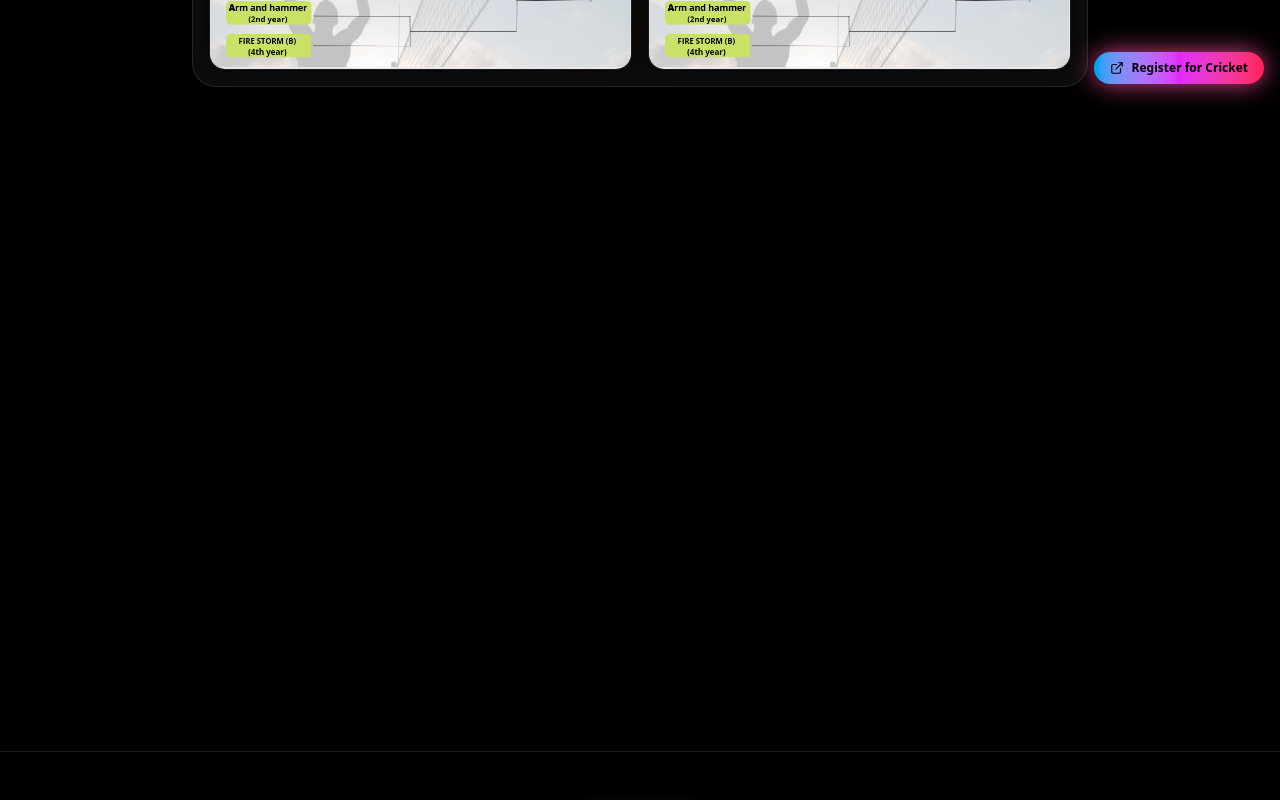
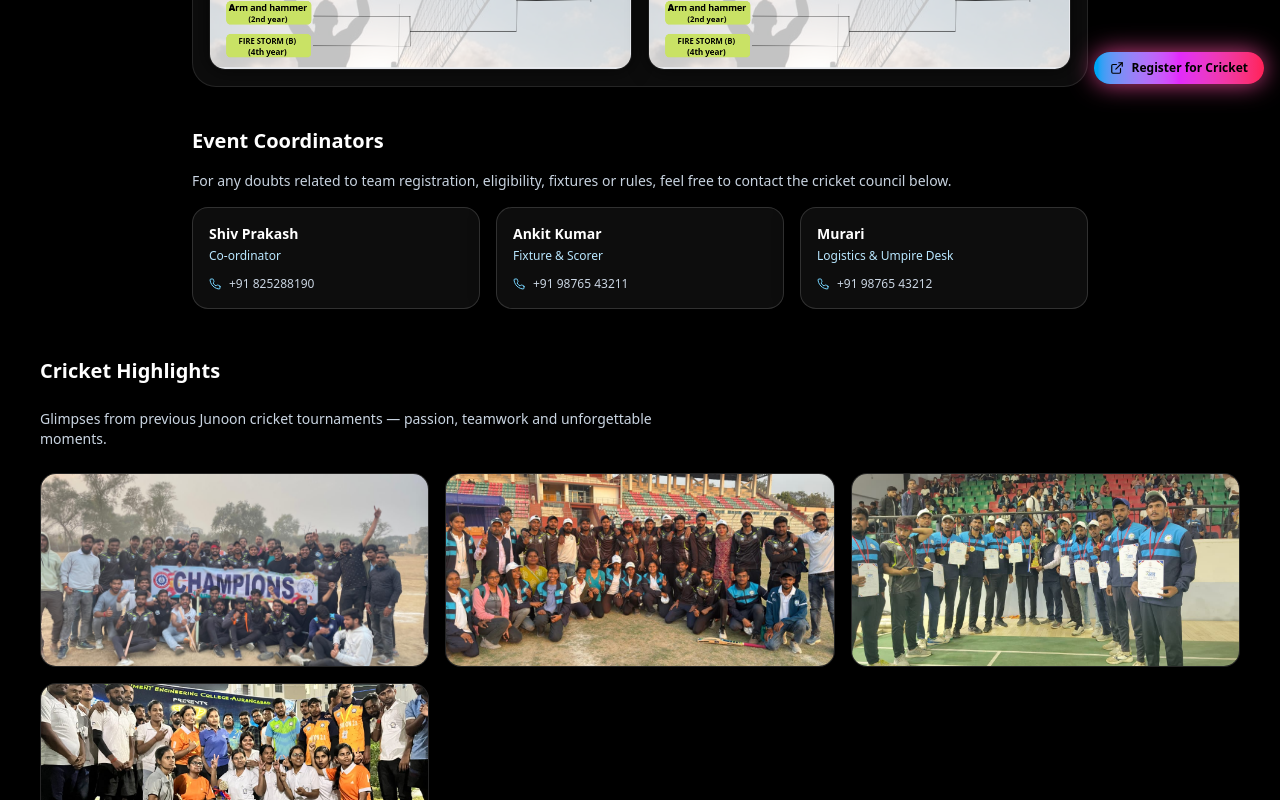
Before and after one commit to gecaurangabadsportsclub12-web/Umang_Junoon4.0, a React (Vite) app in the folder junoon4.0/: page /sports/cricket in a window 1280 px wide. Shown: the part 700-1500 px from the top of the page. Built offline with nearby package versions, Linux system fonts and the light colour scheme.

Commit message:
highlights

```diff
--- a/junoon4.0/src/pages/sports/armwrestling.jsx
+++ b/junoon4.0/src/pages/sports/armwrestling.jsx
@@ -37,23 +37,23 @@ const useReveal = () => {
   return { ref, visible };
 };
 
-// const coordinators = [
-//   {
-//     name: "Shiv Prakash",
-//     role: "Cricket Head",
-//     phone: "+91 98765 43210",
-//   },
-//   {
-//     name: "Ankit Kumar",
-//     role: "Fixture & Scorer",
-//     phone: "+91 98765 43211",
-//   },
-//   {
-//     name: "Murari",
-//     role: "Logistics & Umpire Desk",
-//     phone: "+91 98765 43212",
-//   },
-// ];
+const coordinators = [
+  {
+    name: "Shiv Prakash",
+    role: "Cricket Head",
+    phone: "+91 98765 43210",
+  },
+  {
+    name: "Ankit Kumar",
+    role: "Fixture & Scorer",
+    phone: "+91 98765 43211",
+  },
+  {
+    name: "Murari",
+    role: "Logistics & Umpire Desk",
+    phone: "+91 98765 43212",
+  },
+];
 
 const Cricket = () => {
   const header = useReveal();
@@ -213,7 +213,7 @@ const Cricket = () => {
         </section>
 
         {/* Coordinator section */}
-        {/* <section
+        <section
           ref={coord.ref}
           className={`mt-8 space-y-4 transition-all duration-700 ${
             coord.visible
@@ -246,7 +246,7 @@ const Cricket = () => {
               </div>
             ))}
           </div>
-        </section> */}
+        </section>
       </div>
 
       {/* 📸 Previous Cricket Highlights */}
--- a/junoon4.0/src/pages/sports/athletics.jsx
+++ b/junoon4.0/src/pages/sports/athletics.jsx
@@ -213,7 +213,7 @@ const Cricket = () => {
         </section>
 
         {/* Coordinator section */}
-        {/* <section
+        <section
           ref={coord.ref}
           className={`mt-8 space-y-4 transition-all duration-700 ${
             coord.visible
@@ -246,7 +246,7 @@ const Cricket = () => {
               </div>
             ))}
           </div>
-        </section> */}
+        </section>
       </div>
 
       {/* 📸 Previous Cricket Highlights */}
--- a/junoon4.0/src/pages/sports/badminton.jsx
+++ b/junoon4.0/src/pages/sports/badminton.jsx
@@ -213,7 +213,7 @@ const Cricket = () => {
         </section>
 
         {/* Coordinator section */}
-        {/* <section
+        <section
           ref={coord.ref}
           className={`mt-8 space-y-4 transition-all duration-700 ${
             coord.visible
@@ -246,7 +246,7 @@ const Cricket = () => {
               </div>
             ))}
           </div>
-        </section> */}
+        </section>
       </div>
 
       {/* 📸 Previous Cricket Highlights */}
--- a/junoon4.0/src/pages/sports/carrom.jsx
+++ b/junoon4.0/src/pages/sports/carrom.jsx
@@ -213,7 +213,7 @@ const Cricket = () => {
         </section>
 
         {/* Coordinator section */}
-        {/* <section
+        <section
           ref={coord.ref}
           className={`mt-8 space-y-4 transition-all duration-700 ${
             coord.visible
@@ -246,7 +246,7 @@ const Cricket = () => {
               </div>
             ))}
           </div>
-        </section> */}
+        </section>
       </div>
 
       {/* 📸 Previous Cricket Highlights */}
--- a/junoon4.0/src/pages/sports/chess.jsx
+++ b/junoon4.0/src/pages/sports/chess.jsx
@@ -213,7 +213,7 @@ const Cricket = () => {
         </section>
 
         {/* Coordinator section */}
-        {/* <section
+        <section
           ref={coord.ref}
           className={`mt-8 space-y-4 transition-all duration-700 ${
             coord.visible
@@ -246,7 +246,7 @@ const Cricket = () => {
               </div>
             ))}
           </div>
-        </section> */}
+        </section>
       </div>
 
       {/* 📸 Previous Cricket Highlights */}
--- a/junoon4.0/src/pages/sports/cricket.jsx
+++ b/junoon4.0/src/pages/sports/cricket.jsx
@@ -213,7 +213,7 @@ const Cricket = () => {
         </section>
 
         {/* Coordinator section */}
-        {/* <section
+        <section
           ref={coord.ref}
           className={`mt-8 space-y-4 transition-all duration-700 ${
             coord.visible
@@ -246,7 +246,7 @@ const Cricket = () => {
               </div>
             ))}
           </div>
-        </section> */}
+        </section>
       </div>
 
       {/* 📸 Previous Cricket Highlights */}
--- a/junoon4.0/src/pages/sports/esports.jsx
+++ b/junoon4.0/src/pages/sports/esports.jsx
@@ -213,7 +213,7 @@ const Cricket = () => {
         </section>
 
         {/* Coordinator section */}
-        {/* <section
+        <section
           ref={coord.ref}
           className={`mt-8 space-y-4 transition-all duration-700 ${
             coord.visible
@@ -246,7 +246,7 @@ const Cricket = () => {
               </div>
             ))}
           </div>
-        </section> */}
+        </section>
       </div>
 
       {/* 📸 Previous Cricket Highlights */}
--- a/junoon4.0/src/pages/sports/football.jsx
+++ b/junoon4.0/src/pages/sports/football.jsx
@@ -213,7 +213,7 @@ const Cricket = () => {
         </section>
 
         {/* Coordinator section */}
-        {/* <section
+        <section
           ref={coord.ref}
           className={`mt-8 space-y-4 transition-all duration-700 ${
             coord.visible
@@ -246,7 +246,7 @@ const Cricket = () => {
               </div>
             ))}
           </div>
-        </section> */}
+        </section>
       </div>
 
       {/* 📸 Previous Cricket Highlights */}
--- a/junoon4.0/src/pages/sports/kabaddi.jsx
+++ b/junoon4.0/src/pages/sports/kabaddi.jsx
@@ -213,7 +213,7 @@ const Cricket = () => {
         </section>
 
         {/* Coordinator section */}
-        {/* <section
+        <section
           ref={coord.ref}
           className={`mt-8 space-y-4 transition-all duration-700 ${
             coord.visible
@@ -246,7 +246,7 @@ const Cricket = () => {
               </div>
             ))}
           </div>
-        </section> */}
+        </section>
       </div>
 
       {/* 📸 Previous Cricket Highlights */}
--- a/junoon4.0/src/pages/sports/tt.jsx
+++ b/junoon4.0/src/pages/sports/tt.jsx
@@ -213,7 +213,7 @@ const Cricket = () => {
         </section>
 
         {/* Coordinator section */}
-        {/* <section
+        <section
           ref={coord.ref}
           className={`mt-8 space-y-4 transition-all duration-700 ${
             coord.visible
@@ -246,7 +246,7 @@ const Cricket = () => {
               </div>
             ))}
           </div>
-        </section> */}
+        </section>
       </div>
 
       {/* 📸 Previous Cricket Highlights */}
--- a/junoon4.0/src/pages/sports/tugofwar.jsx
+++ b/junoon4.0/src/pages/sports/tugofwar.jsx
@@ -213,7 +213,7 @@ const Cricket = () => {
         </section>
 
         {/* Coordinator section */}
-        {/* <section
+        <section
           ref={coord.ref}
           className={`mt-8 space-y-4 transition-all duration-700 ${
             coord.visible
@@ -246,7 +246,7 @@ const Cricket = () => {
               </div>
             ))}
           </div>
-        </section> */}
+        </section>
       </div>
 
       {/* 📸 Previous Cricket Highlights */}
```
